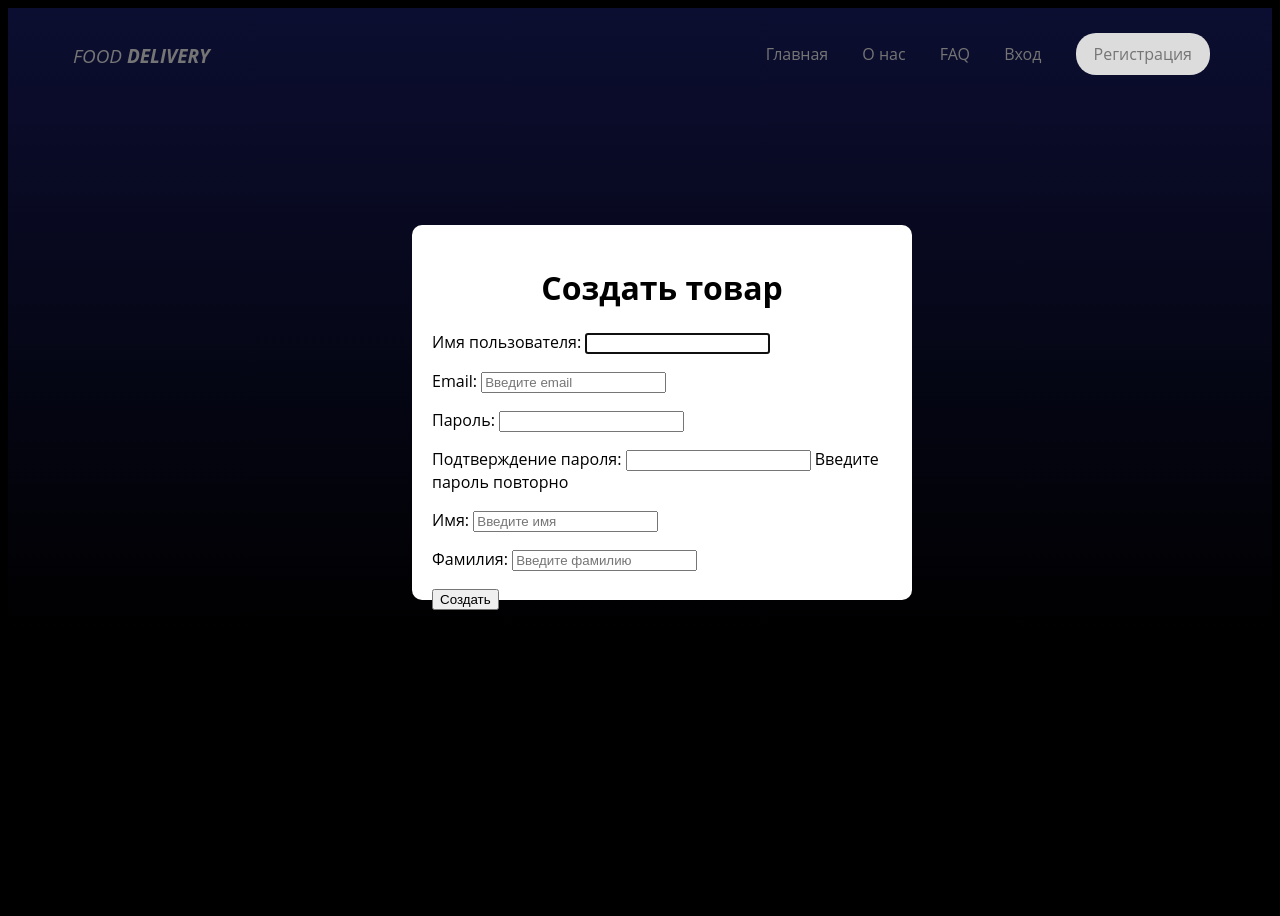
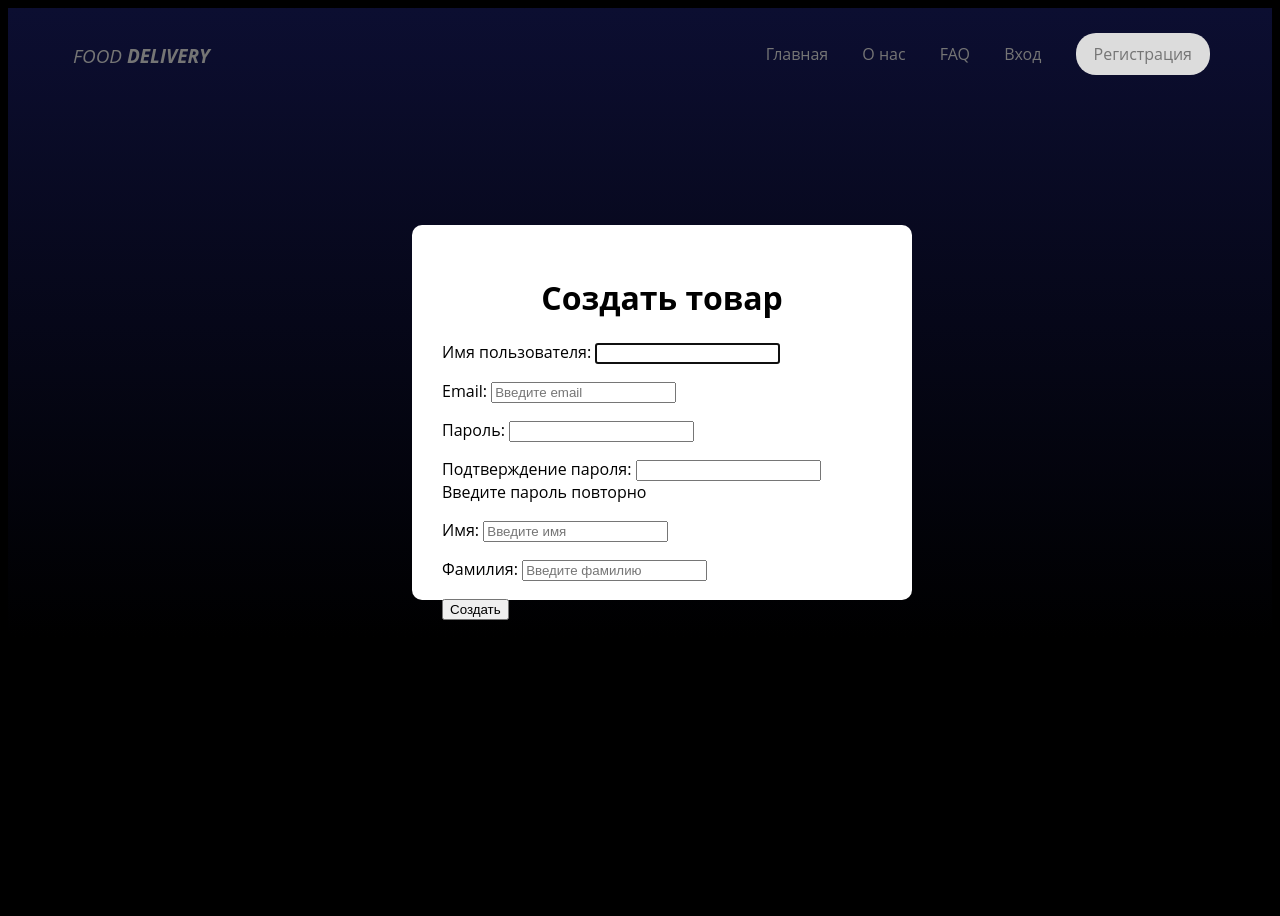
Before and after one commit to noaqq/food_delivery, a Django app: template delivery/templates/delivery/create.html in a window 1280 px wide. Run offline with Django 4.2, Linux system fonts and the light colour scheme; the template is opened without the code that fills it: values that come from a table or form of the project are taken from there, others are empty; some web fonts are replaced.

Commit message:
fix create.html

```diff
--- a/delivery/templates/delivery/create.html
+++ b/delivery/templates/delivery/create.html
@@ -13,7 +13,7 @@
     padding-top: 150px;
   }
   .box {
-    padding: 20px;
+    padding: 30px;
     margin-left: 30%;
     height: 375px;
     width: 500px;
```
